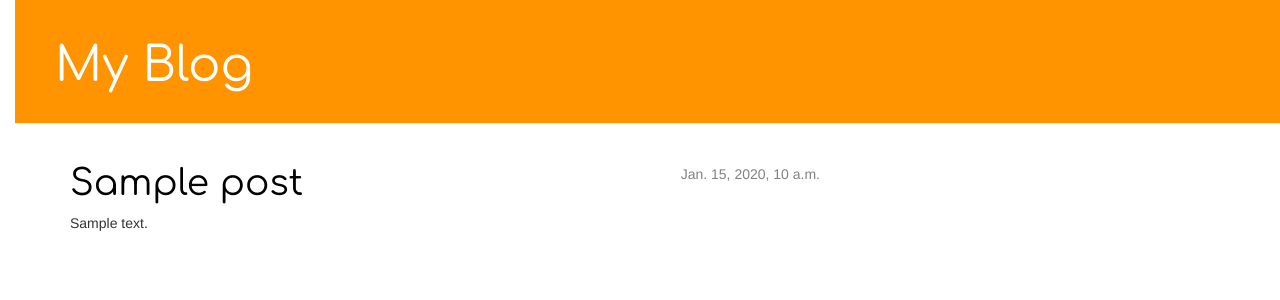
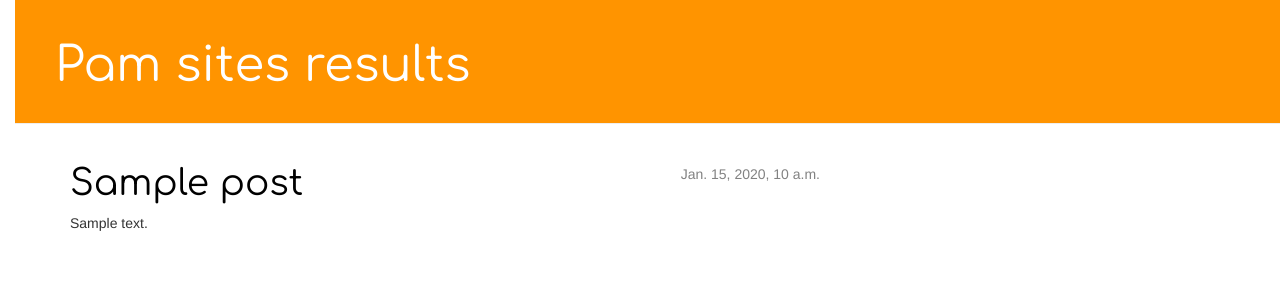
Before and after one commit to yonosoyana/my-first-blog, a Django app: template blog/templates/blog/post_list.html in a window 1280 px wide. Shown: the top 300 px of the page. Run offline with Django 3.2, Linux system fonts and the light colour scheme; the template is opened without the code that fills it: most values are stand-ins (such as "Sample title", 1, 10 or a date in 2020); some libraries are stand-ins or nearby versions.

Commit message:
titles fixed

```diff
--- a/blog/templates/blog/base.html
+++ b/blog/templates/blog/base.html
@@ -1,7 +1,7 @@
  {% load staticfiles %}
 <html>
         <head>
-            <title>Bicycles</title>
+            <title>PAM sites</title>
             <link rel="stylesheet" href="//maxcdn.bootstrapcdn.com/bootstrap/3.2.0/css/bootstrap.min.css">
             <link rel="stylesheet" href="//maxcdn.bootstrapcdn.com/bootstrap/3.2.0/css/bootstrap-theme.min.css">
             <link rel="stylesheet" href="{% static 'css/blog.css' %}">
@@ -9,7 +9,7 @@
         </head>
         <body>
             <div class="page-header">
-                <h1><a href="/"> My Blog</a></h1>
+                <h1><a href="/"> Pam sites results</a></h1>
             </div>
             <div class="content container">
                 <div class="row">
```
